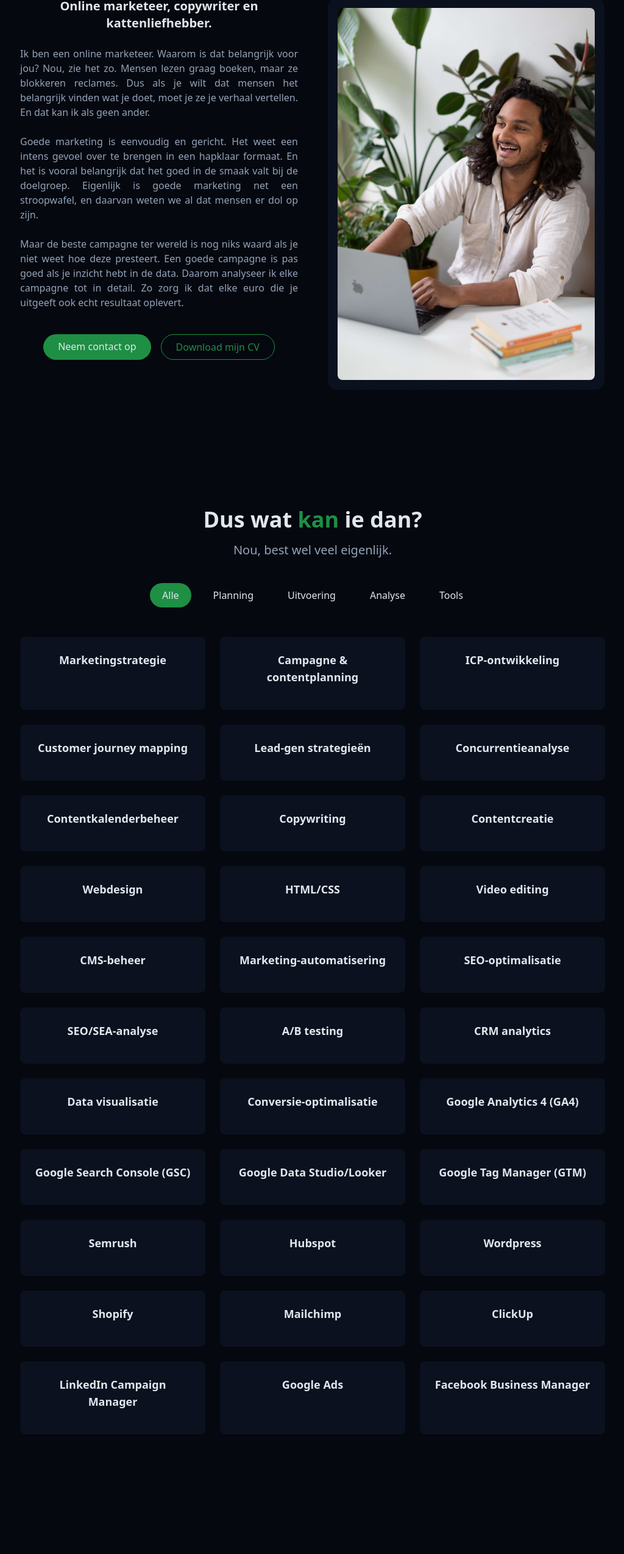
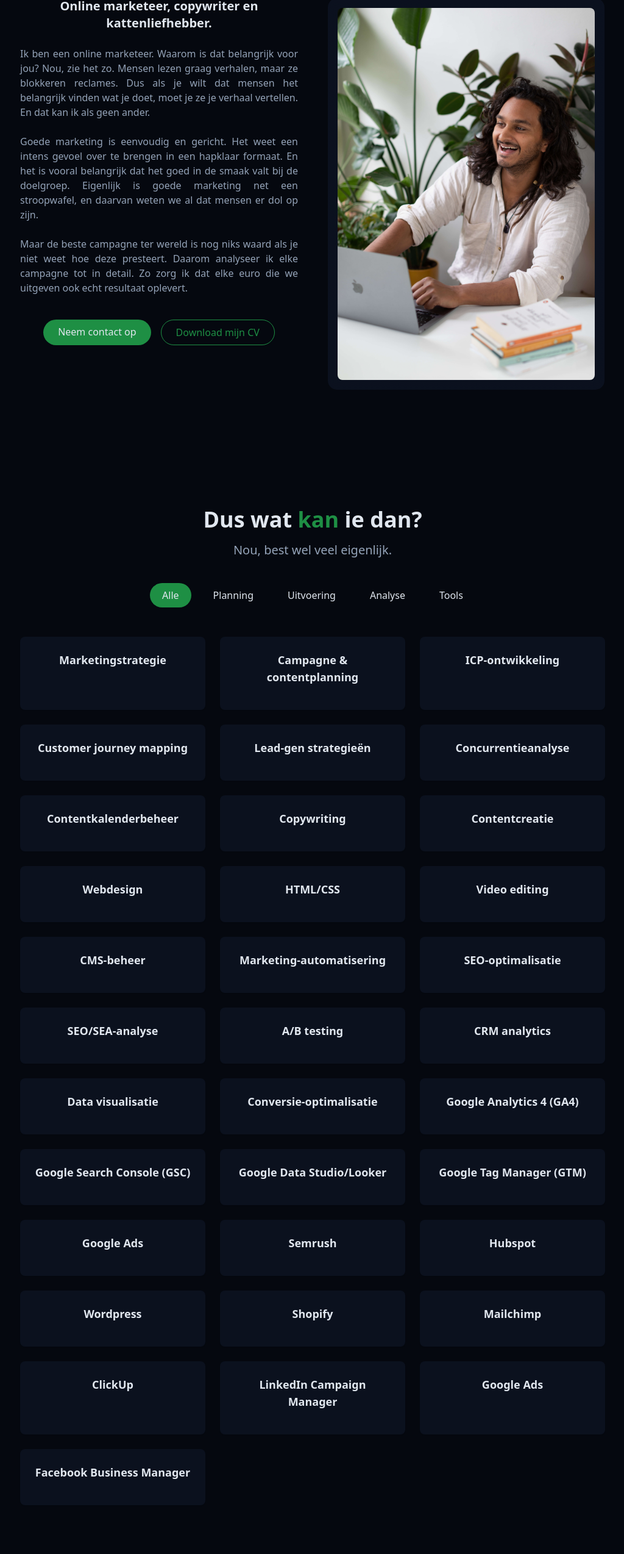
Before and after one commit to Sharkmaaan/portfolio-website, a React (Vite) app: page / in a window 1280 px wide. Shown: the part 988-3536 px from the top of the page at 61% size, without its empty margins (127-1151 px from the left). Built offline with nearby package versions, Linux system fonts and the light colour scheme.

Commit message:
Minor copy changes

```diff
--- a/src/components/AboutSection.jsx
+++ b/src/components/AboutSection.jsx
@@ -13,7 +13,7 @@ export const AboutSection = () => {
                     <h3 className="text-xl font-semibold">Online marketeer, copywriter en kattenliefhebber.</h3>
                     <p className="text-justify text-muted-foreground">
                     Ik ben een online marketeer. Waarom is dat belangrijk voor jou? Nou, zie het zo.
-                    Mensen lezen graag boeken, maar ze blokkeren reclames.
+                    Mensen lezen graag verhalen, maar ze blokkeren reclames.
                     Dus als je wilt dat mensen het belangrijk vinden wat je doet, moet je ze je verhaal vertellen.
                     En dat kan ik als geen ander.
                     </p>
@@ -27,9 +27,8 @@ export const AboutSection = () => {
 
                     <p className="text-justify text-muted-foreground">
                     Maar de beste campagne ter wereld is nog niks waard als je niet weet hoe deze presteert.
-                    Een goede campagne is pas goed als je inzicht hebt in de data.
                     Daarom analyseer ik elke campagne tot in detail.
-                    Zo zorg ik dat elke euro die je uitgeeft ook echt resultaat oplevert.
+                    Zo zorg ik dat elke euro die we uitgeven ook echt resultaat oplevert.
                     </p>
 
                     <div className="flex flex-col sm:flex-row gap-4 pt-4 justify-center">
--- a/src/components/ContactSection.jsx
+++ b/src/components/ContactSection.jsx
@@ -7,10 +7,10 @@ export const ContactSection = () => {
             className="py-24 px-4 relative bg-secondary/30"
         >   <div className="container mx-auto max-w-5xl">
                 <h2 className="text-3xl md:text-4xl font-bold mb-4 text-center">
-                    Neem <span className="text-primary">contact </span> op
+                    Dus wat <span className="text-primary"> zeg </span> je ervan?
                 </h2>
                 <p className="text-center text-muted-foreground mb-12 max-w-2xl mx-auto">
-                    Dus wat zeg je ervan? Als je dit leest heb ik je aandacht toch een flinke tijd vastgehouden. Zullen we kijken of ik dat ook voor je doelgroep kan doen?
+                    Als je dit leest heb ik je aandacht toch een flinke tijd vastgehouden. Zullen we kijken of ik dat ook voor je doelgroep kan doen?
                 </p>
                 <div className="flex flex-col items-center">
                     <div className="space-y-8 w-full max-w-4xl mb-30">
--- a/src/components/ProjectsSection.jsx
+++ b/src/components/ProjectsSection.jsx
@@ -44,11 +44,13 @@ export const ProjectsSection = () => {
     return <section id="projecten" className="py-24 px-4 relative">
         <div className="container mx-auto max-w-5xl">
             <h2 className="text-3xl md:text-4xl font-bold mb-4 text-center">
-                Wat heb ik allemaal al <span className="text-primary"> uitgevoerd?</span>
+                Wow, bij <span className="text-primary"> wie </span> heeft ie dat allemaal gedaan dan?
             </h2>
 
             <p className="text-center text-muted-foreground mb-12 max-w-2xl mx-auto"
-            >Ik heb met meer dan 40 bedrijven samengewerkt, dus dat is wat veel voor hier. Hier dus vooral de highlights. Vraag het gerust als je wilt weten of ik met iets specifieks ervaring heb.
+            >Ik heb met meer dan 40 bedrijven samengewerkt, dus dat is wat veel om hier allemaal neer te knallen.
+            Voor nu dus even de highlights.
+            Vraag het gerust als je wilt weten of ik met iets specifieks ervaring heb.
             </p>
 
             <div className="grid grid-cols-1 md:grid-cols-2 gap-8">
--- a/src/components/SkillsSection.jsx
+++ b/src/components/SkillsSection.jsx
@@ -33,6 +33,7 @@ const skills = [
     {name: "Google Search Console (GSC)", level: 85, category: "Tools"},
     {name: "Google Data Studio/Looker", level: 65, category: "Tools"},
     {name: "Google Tag Manager (GTM)", level: 75, category: "Tools"},
+    {name: "Google Ads", level: 75, category: "Tools"},
     {name: "Semrush", level: 75, category: "Tools"},
     {name: "Hubspot", level: 75, category: "Tools"},
     {name: "Wordpress", level: 75, category: "Tools"},
```
